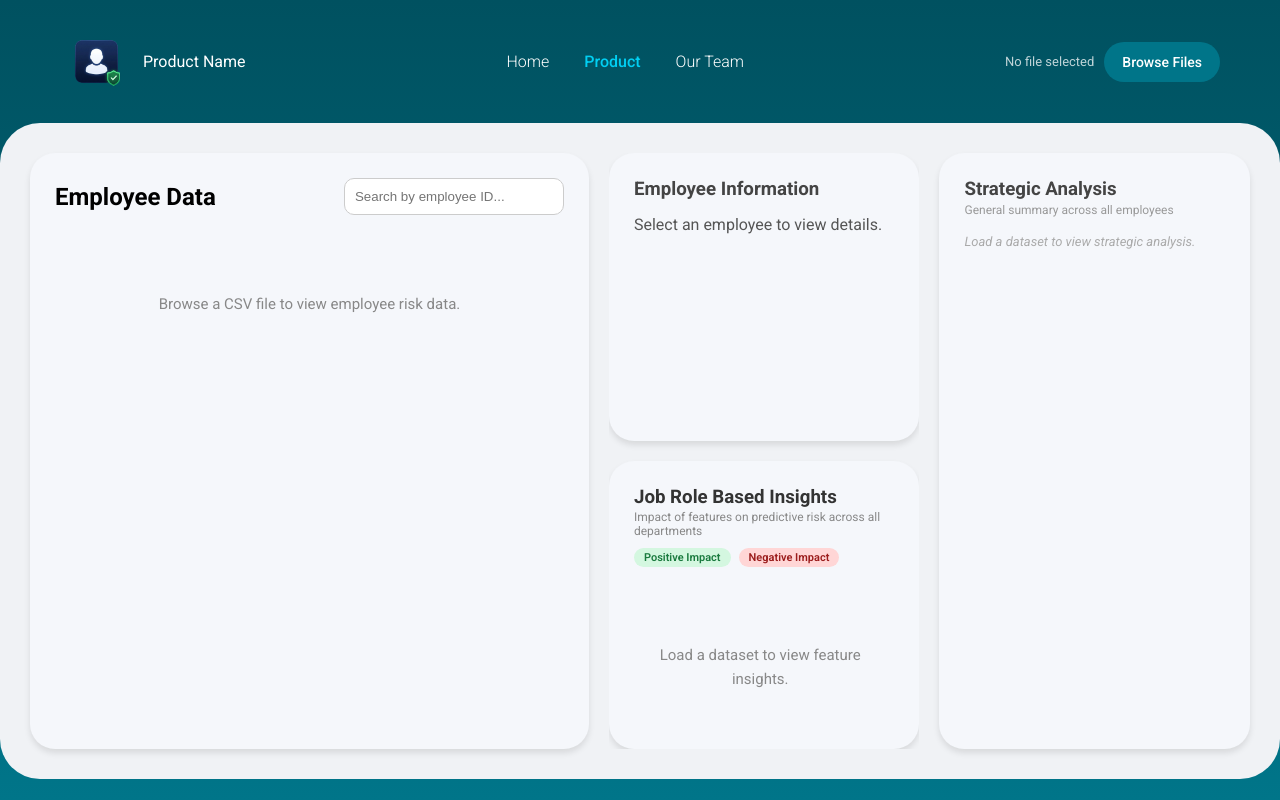
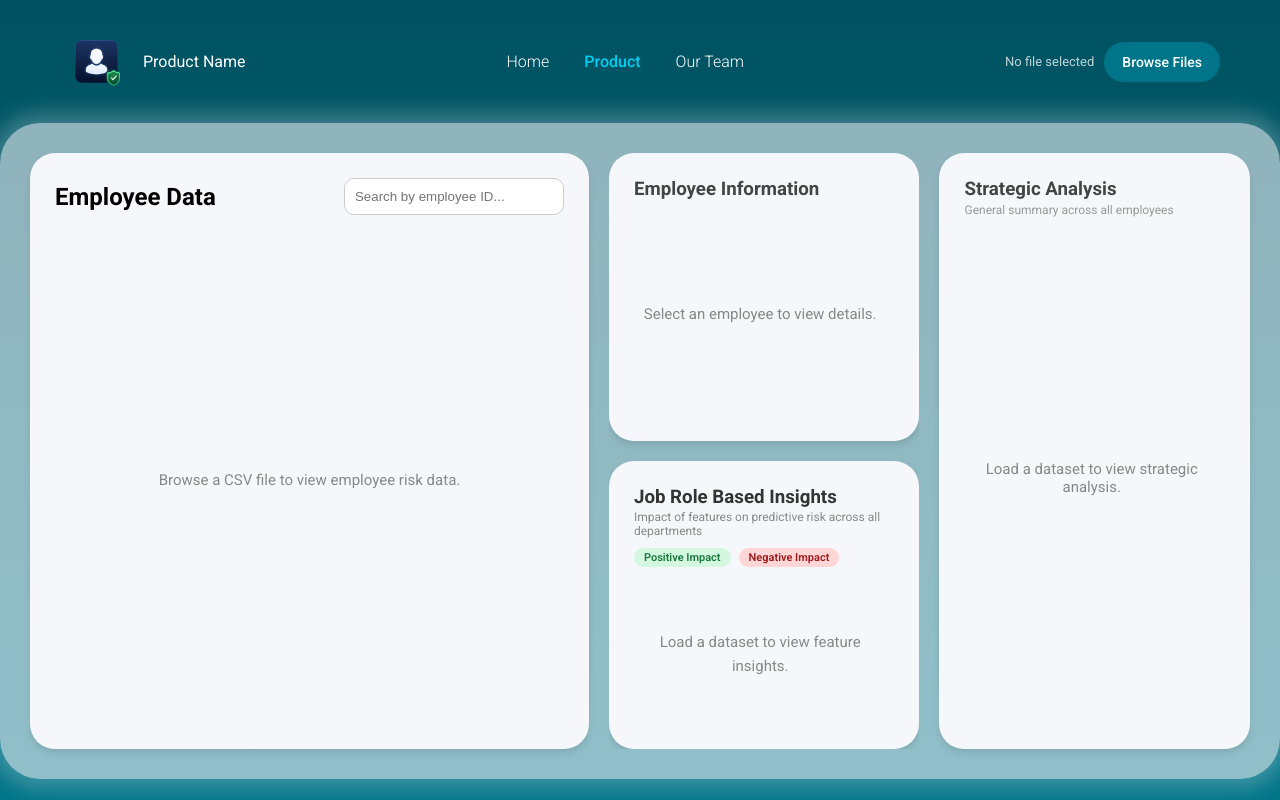
Before and after one commit to Kovindu555/Employee-Attrition-Multiclass-Prediction, a Flask app: page /about in a window 1280 px wide. Run offline with Flask 3, Linux system fonts and the light colour scheme; parts of the project's set-up code (start-up, migrations or seed data) failed here and were passed over.

Commit message:
Styling product page 1

```diff
--- a/app.py
+++ b/app.py
@@ -15,8 +15,23 @@ os.makedirs(UPLOAD_FOLDER, exist_ok=True)
 # -------------------------------- App Functions --------------------------------
 @app.route('/')
 def index():
-    return render_template('index.html')
+    return render_template('index.html', page='home')
 
+@app.route('/about')
+def product_page():
+    return render_template('product.html', page='product')
+
+@app.route('/team')
+def team_page():
+    return render_template('team.html', page='team')
+
+@app.route('/signin')
+def signin_page():
+    return render_template('sign_in.html', page='signin')
+
+@app.route('/signup')
+def signup_page():
+    return render_template('sign_up.html', page='signup')
 
 @app.route('/upload', methods=['POST'])
 def upload_file():
@@ -38,12 +53,6 @@ def upload_file():
         return jsonify({'dataset': filename, 'columns': columns, 'rows': records})
     except Exception as e:
         return jsonify({'error': str(e)}), 500
-
-
-@app.route('/about')
-def product_page():
-    return render_template('product.html')
-
 
 @app.route('/<employee_dataset>/Raw', methods=['GET', 'POST'])
 def show_raw(employee_dataset):
--- a/static/product_stylesheet.css
+++ b/static/product_stylesheet.css
@@ -92,7 +92,7 @@ body {
 .dashboard-container {
     width: fit-content;
     max-width: 1600px;
-    background: #f0f2f5;
+    background: #f0f2f599;
     margin: 0 auto;
     border-radius: 40px;
     padding: 30px;
@@ -101,6 +101,7 @@ body {
     gap: 20px;
     height: 82vh;
     overflow: hidden;
+    box-shadow: 0 0 20px 10px #f0f2f540;
 }
 
 .main-card, .info-box {
@@ -252,7 +253,7 @@ tr:hover td.id-col,
 tr.selected td.id-col { background-color: #daebed !important; font-weight: 700 !important; }
 
 /* -- Empty / loading states ------------------------------------------------ */
-.table-message { color: #888; text-align: center; padding: 60px 20px; font-size: 15px; }
+/*.table-message { color: #888; text-align: center; padding: 60px 20px; font-size: 15px; }*/
 
 .loading-spinner {
     display: flex;
@@ -402,7 +403,7 @@ tr.selected td.id-col { background-color: #daebed !important; font-weight: 700 !
 
 .strategies-loading { display: flex; align-items: center; gap: 8px; color: #888; font-size: 13px; padding: 8px 0; }
 .mini-spinner { width: 15px; height: 15px; border: 2px solid #dde2e8; border-top-color: #007589; border-radius: 50%; animation: spin 0.7s linear infinite; flex-shrink: 0; }
-.strategies-empty { color: #aaa; font-size: 13px; font-style: italic; }
+/*.strategies-empty { color: #aaa; font-size: 13px; font-style: italic; }*/
 .risk-only-note { background: #fff8e6; border: 1px solid #f5d87a; border-radius: 8px; padding: 9px 12px; font-size: 12.5px; color: #7a5200; line-height: 1.5; }
 
 /* -- Global summary tiles -------------------------------------------------- */
@@ -417,3 +418,17 @@ tr.selected td.id-col { background-color: #daebed !important; font-weight: 700 !
 .risk-dist-bar-track { flex: 1; height: 10px; background: #e0e6ea; border-radius: 99px; overflow: hidden; }
 .risk-dist-bar-fill  { height: 100%; border-radius: 99px; }
 .risk-dist-count { font-size: 11px; font-weight: 700; color: #444; width: 28px; text-align: right; flex-shrink: 0; }
+
+.table-message,
+.strategies-empty,
+#jobInsightsContent .table-message {
+    display: flex;
+    align-items: center;
+    justify-content: center;
+    height: 100%;
+    width: 100%;
+    color: #888;
+    text-align: center;
+    padding: 0; /* Reset padding to allow flex centering */
+    font-size: 15px;
+}
--- a/templates/product.html
+++ b/templates/product.html
@@ -86,7 +86,9 @@
         <div class="side-panel">
             <div class="info-box" id="insightsBox">
                 <h3>Employee Information</h3>
-                <div class="content" id="insightsContent">Select an employee to view details.</div>
+                <div class="content" id="insightsContent">
+                    <div class="table-message">Select an employee to view details.</div>
+                </div>
             </div>
             <div class="info-box" id="jobInsightsBox">
                 <div class="insights-header">
@@ -117,7 +119,7 @@
                 <p class="strategy-panel-subtitle" id="strategySubtitle">General summary across all employees</p>
             </div>
             <div class="strategy-panel-body" id="strategyPanelBody">
-                <span class="strategies-empty">Load a dataset to view strategic analysis.</span>
+                <div class="strategies-empty">Load a dataset to view strategic analysis.</div>
             </div>
         </div>
 
@@ -205,7 +207,7 @@
             document.getElementById('tableMessage').style.display  = 'none';
             document.getElementById('backBtn').style.display       = 'none';
             document.getElementById('employeeSearch').value        = '';
-            document.getElementById('insightsContent').textContent = 'Select an employee to view details.';
+            document.getElementById('insightsContent').innerHTML   = '<div class="table-message">Select an employee to view details.</div>';
             const titleEl = document.getElementById('cardTitle');
             titleEl.textContent = 'Employee Data';
             titleEl.className   = '';
@@ -353,7 +355,7 @@
                 } else {
                     showTiles(); return;
                 }
-                document.getElementById('insightsContent').textContent = 'Select an employee to view details.';
+                document.getElementById('insightsContent').innerHTML = '<div class="table-message">Select an employee to view details.</div>';
                 if (currentDataset) history.pushState(null, '', `/${currentDataset}/${viewMode === 'full' ? 'view_dataset' : 'Dashboard'}`);
                 return;
             }
@@ -502,7 +504,7 @@
                     document.getElementById('toggleDatasetBtn').style.display    = '';
                     document.getElementById('toggleDatasetBtn').textContent      = 'View Full Dataset';
                     document.getElementById('employeeSearch').value              = '';
-                    document.getElementById('insightsContent').textContent       = 'Select an employee to view details.';
+                    document.getElementById('insightsContent').innerHTML         = '<div class="table-message">Select an employee to view details.</div>';
 
                     loadStrategySummary();
                     fetchGlobalInsights(data.dataset);
```
